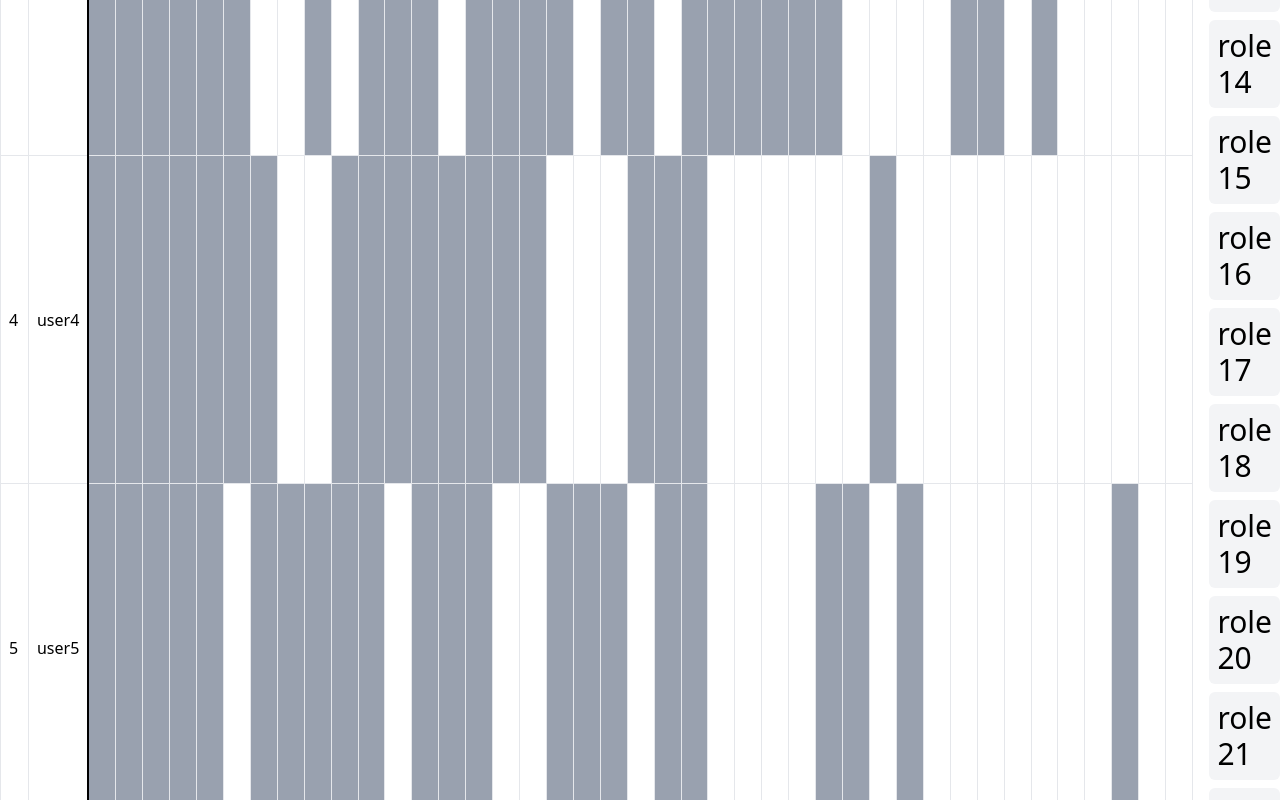
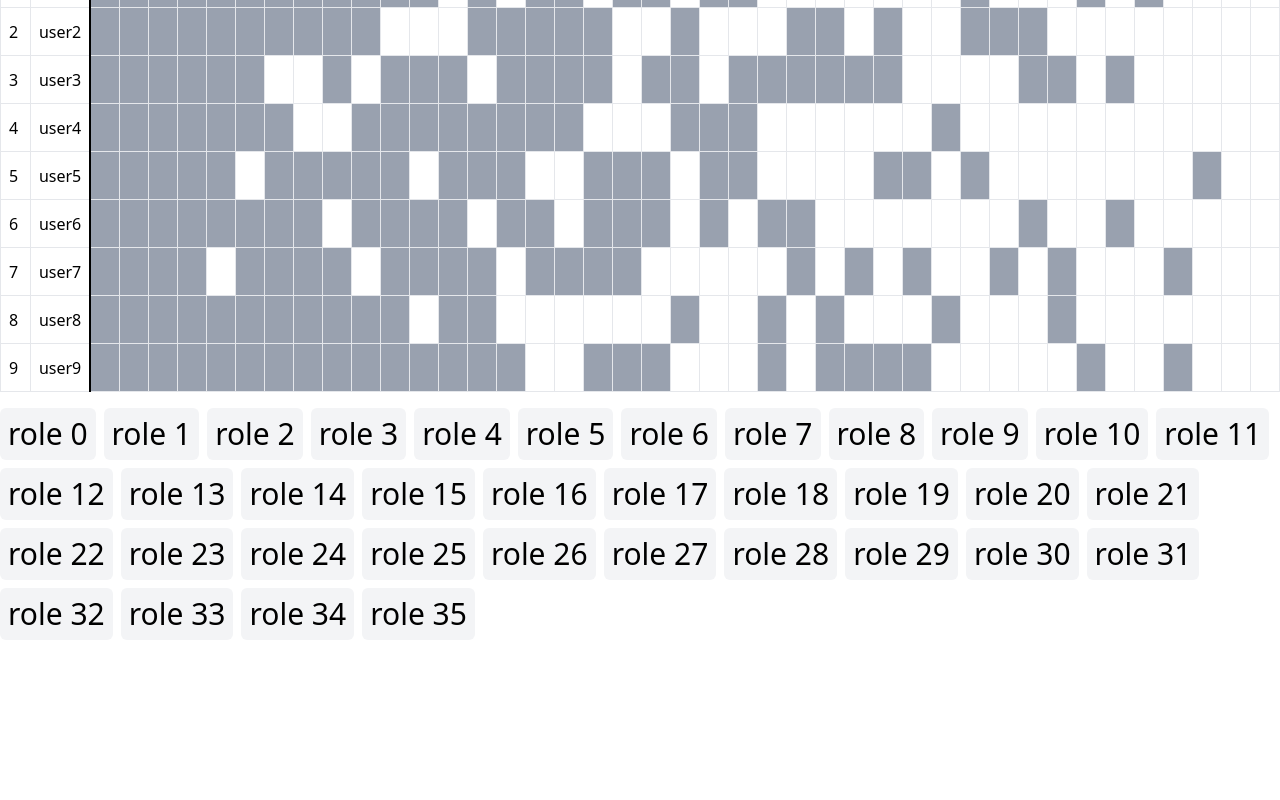
Before and after one commit to jkbh/access-analyzer-webapp, a React (Vite) app: page / in a window 1280 px wide. Shown: the top 800 px of the page. Built offline with nearby package versions, Linux system fonts and the light colour scheme.

Commit message:
feat: update ui layout

```diff
--- a/src/AccessTable/AccessTable.tsx
+++ b/src/AccessTable/AccessTable.tsx
@@ -73,7 +73,7 @@ export const AccessAnalyzer = () => {
   });
 
   return (
-    <div className="flex gap-4">
+    <div className="grid grid-rows-2 gap-4">
       <table className="border-collapse">
         <thead>
           {table.getHeaderGroups().map((headerGroup) => (
@@ -109,11 +109,11 @@ export const AccessAnalyzer = () => {
           ))}
         </tbody>
       </table>
-      <div className="flex flex-col justify-between gap-2">
+      <div className="pad-2 flex h-fit max-w-full flex-wrap gap-2 align-middle">
         {roles.map((role, i) => (
           <div
             key={i}
-            className="grow cursor-pointer gap-4 rounded-md bg-gray-100 p-2 align-middle text-3xl hover:bg-gray-200"
+            className="cursor-pointer rounded-md bg-gray-100 p-2 align-middle text-3xl hover:bg-gray-200"
             onMouseOver={() => setSelectedRole(role)}
             onMouseOut={() => setSelectedRole(undefined)}
           >
```
